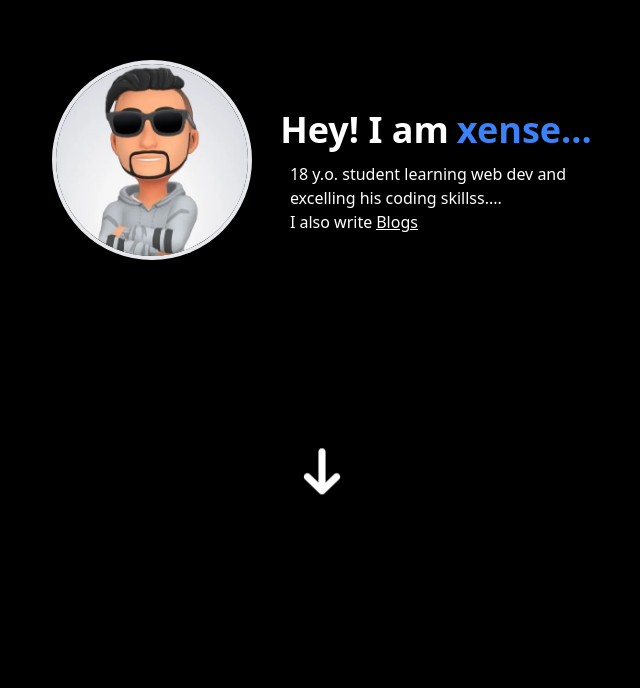
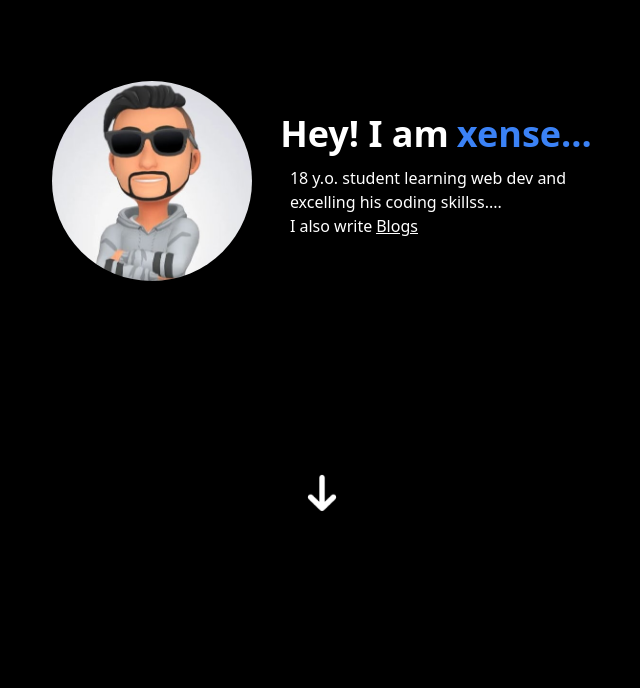
Before and after one commit to jabedzaman/bug, a Next.js app: page / in a window 1280 px wide. Shown: the part 112-800 px from the top of the page, without its empty margins (318-958 px from the left). Built offline with nearby package versions, Linux system fonts and the light colour scheme.

Commit message:
fix: image component

```diff
--- a/components/containers/Hero.tsx
+++ b/components/containers/Hero.tsx
@@ -1,38 +1,52 @@
-import React from 'react'
-import Image from 'next/image'
-import Link from 'next/link'
+import React from "react";
+import Image from "next/image";
+import Link from "next/link";
 
 function Hero() {
   return (
-    <div className='flex flex-col items-center justify-center min-h-screen'>
-    <div className='flex lg:flex-row flex-col items-center justify-center  lg:mx-20 space-y-6 space-x-3'>
-        <div>
-            <img src="/assets/images/xense.jpg" alt="xense"  width='200' className='rounded-full space-y-2 border-spacing-4 border-gray-200 border-4'/>
+    <div className="flex flex-col items-center justify-center min-h-screen">
+      <div className="flex lg:flex-row flex-col items-center justify-center  lg:mx-20 space-y-6 space-x-3">
+        <div
+        className="mt-10"
+        >
+          <Image
+            src="/assets/images/xense.jpg"
+            alt="xense"
+            width={200}
+            height={200}
+            className="rounded-full space-y-2 border-spacing-4 border-gray-200 border-4"
+          />
         </div>
-        <div className='flex lg:flex-col flex-col space-y-3 justify-center items-center '>
-          <div className='space-x-2 font-semibold text-xl lg:text-4xl'>
-          <span className='lg:ml-4'>
-            Hey! I am
-          </span>
-          <span className='text-blue-500'>
-           <Link href='/'>xense...</Link>
-          </span>
+        <div className="flex lg:flex-col flex-col space-y-3 justify-center items-center ">
+          <div className="space-x-2 font-semibold text-xl lg:text-4xl">
+            <span className="lg:ml-4">Hey! I am</span>
+            <span className="text-blue-500">
+              <Link href="/">xense...</Link>
+            </span>
           </div>
           <div>
-           18 y.o. student learning web dev and <br />
-           excelling his coding skillss.... <br />
-           I also write
-           <span className='underline mx-1'><Link href='/blogs'>Blogs</Link></span>
+            18 y.o. student learning web dev and <br />
+            excelling his coding skillss.... <br />I also write
+            <span className="underline mx-1">
+              <Link href="/blogs">Blogs</Link>
+            </span>
           </div>
         </div>
+      </div>
+      <div className="mt-48">
+        <Link href="#skills">
+          <div className="transition-transform duration-150 ease-out animate-bounce cursor-pointer">
+            <Image
+              src="/assets/images/down.png"
+              alt="down"
+              height={50}
+              width={50}
+            />
+          </div>
+        </Link>
+      </div>
     </div>
-    <div className='mt-48'>
-      <Link href='#skills'>
-      <img src="/assets/images/down.png" alt="down" className='transition-transform duration-150 ease-out animate-bounce cursor-pointer'/>
-      </Link>
-    </div>
-    </div>
-  )
+  );
 }
 
-export default Hero
+export default Hero;
```
